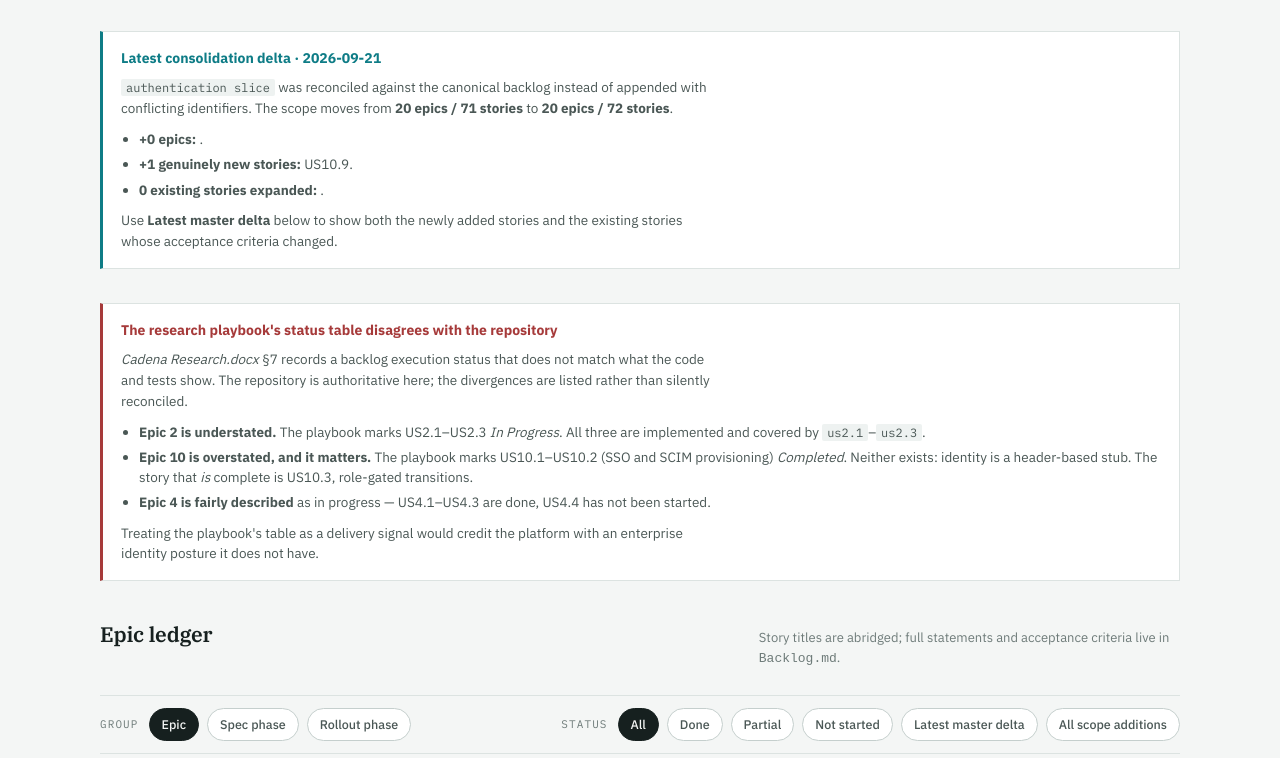
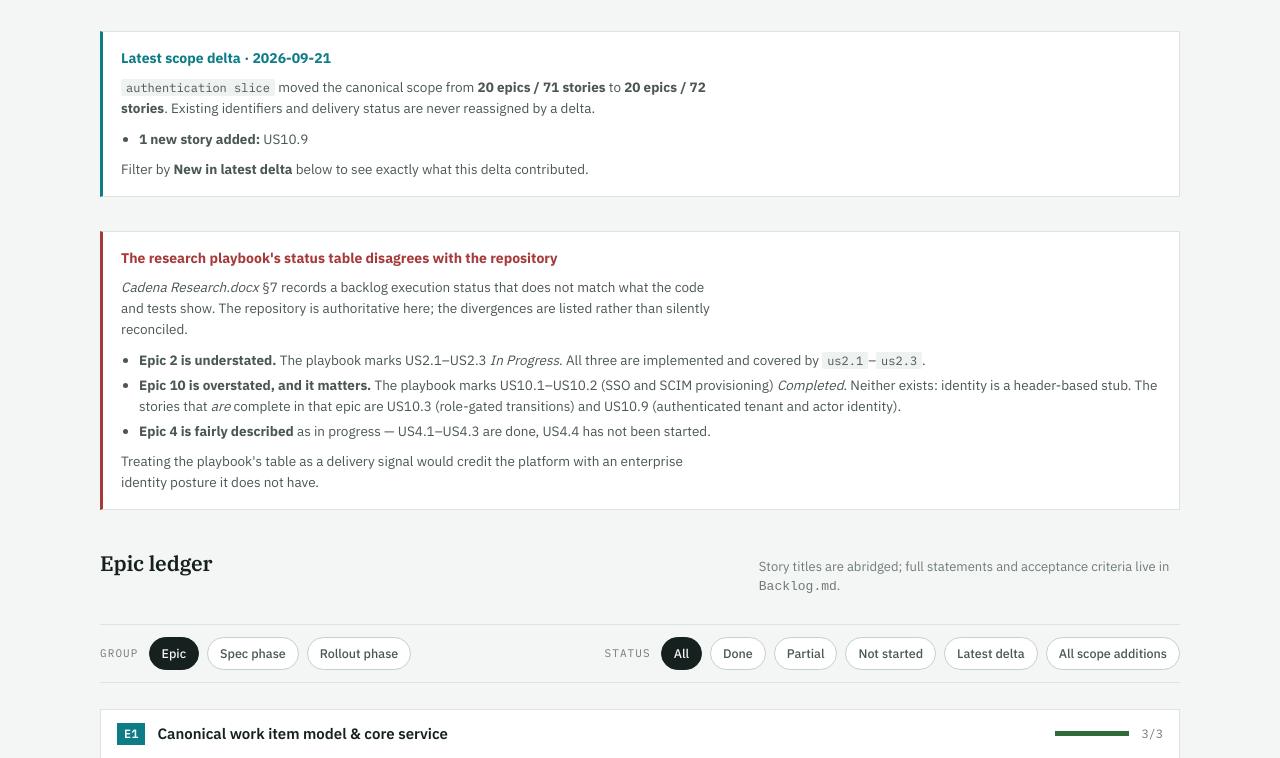
Before and after one commit to Sathyanarayan-Kiran/Cadena, a website: page public/status.html in a window 1280 px wide. Shown: the part 698-1456 px from the top of the page. Drawn offline with Linux system fonts and the light colour scheme.

Commit message:
fix: correct tracker delta presentation after generalising to a list
Rendering the page exposed three defects introduced by moving latest_delta to a
list. The master consolidation had non-empty added/expanded lists, so nothing
had ever rendered a delta that contributed only one story.

- An empty category printed "+0 epics: ." with a dangling colon and full stop.
  Categories that contributed nothing are now omitted entirely, and the
  remaining line agrees in number.
- The callout described every delta as "reconciled against the canonical
  backlog instead of appended with conflicting identifiers", which is the
  master consolidation's story, not a general one. It now states the scope
  change and the invariant that a delta never reassigns existing identifiers.
- The filter chip and tally read "latest master", which stopped being accurate
  the moment a non-master delta existed.

Also corrected a claim that went stale with US10.9: the playbook callout said
US10.3 was the only complete story in Epic 10.

Tests: 29 files, 107 passing.

Co-Authored-By: Claude Opus 5 <noreply@anthropic.com>

```diff
--- a/public/status.html
+++ b/public/status.html
@@ -145,7 +145,7 @@
       <div class="tally done"><div class="tally-n" id="t-done">0</div><div class="tally-l">Done &amp; test-verified</div></div>
       <div class="tally partial"><div class="tally-n" id="t-partial">0</div><div class="tally-l">Partial, gap named</div></div>
       <div class="tally idle"><div class="tally-n" id="t-idle">0</div><div class="tally-l">Not started</div></div>
-      <div class="tally delta"><div class="tally-n" id="t-delta">0</div><div class="tally-l">New in latest master</div></div>
+      <div class="tally delta"><div class="tally-n" id="t-delta">0</div><div class="tally-l">New in latest delta</div></div>
     </div>
     <div class="meter" id="meter" role="img" aria-label="Overall delivery progress"></div>
   </section>
@@ -159,14 +159,14 @@
   </section>
 
   <section class="callout delta-callout">
-    <h3>Latest consolidation delta &middot; 2026-09-21</h3>
-    <p><code>authentication slice</code> was reconciled against the canonical backlog instead of appended with conflicting identifiers. The scope moves from <b>20 epics / 71 stories</b> to <b>20 epics / 72 stories</b>.</p>
+    <h3>Latest scope delta &middot; 2026-09-21</h3>
+    <p><code>authentication slice</code> moved the canonical scope from <b>20 epics / 71 stories</b> to <b>20 epics / 72 stories</b>. Existing identifiers and delivery status are never reassigned by a delta.</p>
     <ul>
-      <li><b>+0 epics:</b> .</li>
-      <li><b>+1 genuinely new stories:</b> US10.9.</li>
-      <li><b>0 existing stories expanded:</b> .</li>
+
+      <li><b>1 new story added:</b> US10.9</li>
+
     </ul>
-    <p>Use <b>Latest master delta</b> below to show both the newly added stories and the existing stories whose acceptance criteria changed.</p>
+    <p>Filter by <b>New in latest delta</b> below to see exactly what this delta contributed.</p>
   </section>
 
   <section class="callout">
@@ -174,7 +174,7 @@
     <p><em>Cadena Research.docx</em> &sect;7 records a backlog execution status that does not match what the code and tests show. The repository is authoritative here; the divergences are listed rather than silently reconciled.</p>
     <ul>
       <li><b>Epic 2 is understated.</b> The playbook marks US2.1&ndash;US2.3 <em>In Progress</em>. All three are implemented and covered by <code>us2.1</code>&ndash;<code>us2.3</code>.</li>
-      <li><b>Epic 10 is overstated, and it matters.</b> The playbook marks US10.1&ndash;US10.2 (SSO and SCIM provisioning) <em>Completed</em>. Neither exists: identity is a header-based stub. The story that <em>is</em> complete is US10.3, role-gated transitions.</li>
+      <li><b>Epic 10 is overstated, and it matters.</b> The playbook marks US10.1&ndash;US10.2 (SSO and SCIM provisioning) <em>Completed</em>. Neither exists: identity is a header-based stub. The stories that <em>are</em> complete in that epic are US10.3 (role-gated transitions) and US10.9 (authenticated tenant and actor identity).</li>
       <li><b>Epic 4 is fairly described</b> as in progress &mdash; US4.1&ndash;US4.3 are done, US4.4 has not been started.</li>
     </ul>
     <p>Treating the playbook's table as a delivery signal would credit the platform with an enterprise identity posture it does not have.</p>
@@ -196,7 +196,7 @@
       <button class="chip" type="button" data-status="done" aria-pressed="false">Done</button>
       <button class="chip" type="button" data-status="partial" aria-pressed="false">Partial</button>
       <button class="chip" type="button" data-status="idle" aria-pressed="false">Not started</button>
-      <button class="chip" type="button" data-status="delta" aria-pressed="false">Latest master delta</button>
+      <button class="chip" type="button" data-status="delta" aria-pressed="false">Latest delta</button>
       <button class="chip" type="button" data-status="new" aria-pressed="false">All scope additions</button>
     </div>
     <div id="ledger"></div>
```
Also changed, not shown: scripts/build-tracker.mjs (+16 -9 lines).
